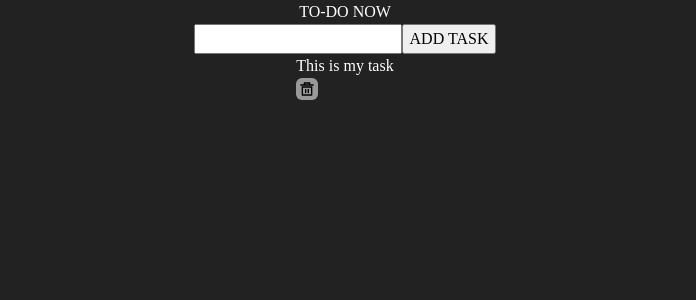
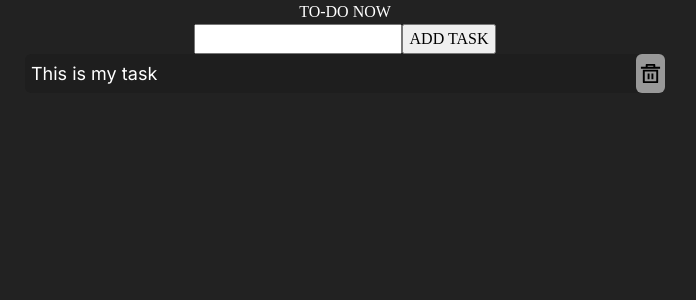
Before and after one commit to DropperDEV/todoList, a React (Vite) app: page / in a window 1280 px wide. Shown: the top 300 px of the page, without its empty margins (295-991 px from the left). Built offline with nearby package versions, Linux system fonts and the light colour scheme.

Commit message:
feat: add taskItem component

```diff
--- a/src/App.tsx
+++ b/src/App.tsx
@@ -1,5 +1,4 @@
 import styled from "styled-components"
-import { DeleteBinButton } from "./components/DeleteBinButton"
 import TaskItem from "./components/TaskItem"
 
 const StyledApp = styled.main`
--- a/src/components/DeleteBinButton.tsx
+++ b/src/components/DeleteBinButton.tsx
@@ -1,27 +1,26 @@
 import styled from "styled-components";
 import { RiDeleteBin5Line } from "react-icons/ri";
 
-interface IDeleteBinButton {
-}
-
 const StyledDeleteBinButton = styled.button`
   background-color: #999999;
-  padding-top: 0.2rem;
-  padding-bottom: 0.2rem;
-  padding-left: 0.18rem;
-  padding-right: 0.18rem;
+  padding: 3px 3px 3px 3px;
   border-radius: 6px;
   outline: none;
   border: 0 none;
   display: flex;
   justify-content: center;
   align-items: center;
+  height: 100%;
+  z-index: 1;
+  position: absolute;
+  right: 0px;
+  top: 0px;
 `;
 
 export function DeleteBinButton() {
   return (
     <StyledDeleteBinButton>
-      <RiDeleteBin5Line />
+      <RiDeleteBin5Line size={23} />
     </StyledDeleteBinButton>
   );
 }
--- a/src/components/TaskItem.tsx
+++ b/src/components/TaskItem.tsx
@@ -2,14 +2,28 @@ import styled from "styled-components";
 import { DeleteBinButton } from "./DeleteBinButton";
 
 const StyledTaskItem = styled.div`
-    display: flex;
-    flex-direction: row;
-`
+  display: flex;
+  flex-direction: row;
+  background-color: #1E1E1E;
+  padding: 6px 6px 6px 6px;
+  border-radius: 6px;
+  justify-content: space-between;
+  width: 40rem;
+  position: relative;
+  p {
+    font-family: var(--regular);
+    font-size: large;
+  }
+
+
+`;
 export default function TaskItem() {
   return (
-    <div>
-      <p>This is my task</p>
-      <DeleteBinButton />
-    </div>
+    <>
+      <StyledTaskItem>
+        <p>This is my task</p>
+        <DeleteBinButton />
+      </StyledTaskItem>
+    </>
   );
 }
```
